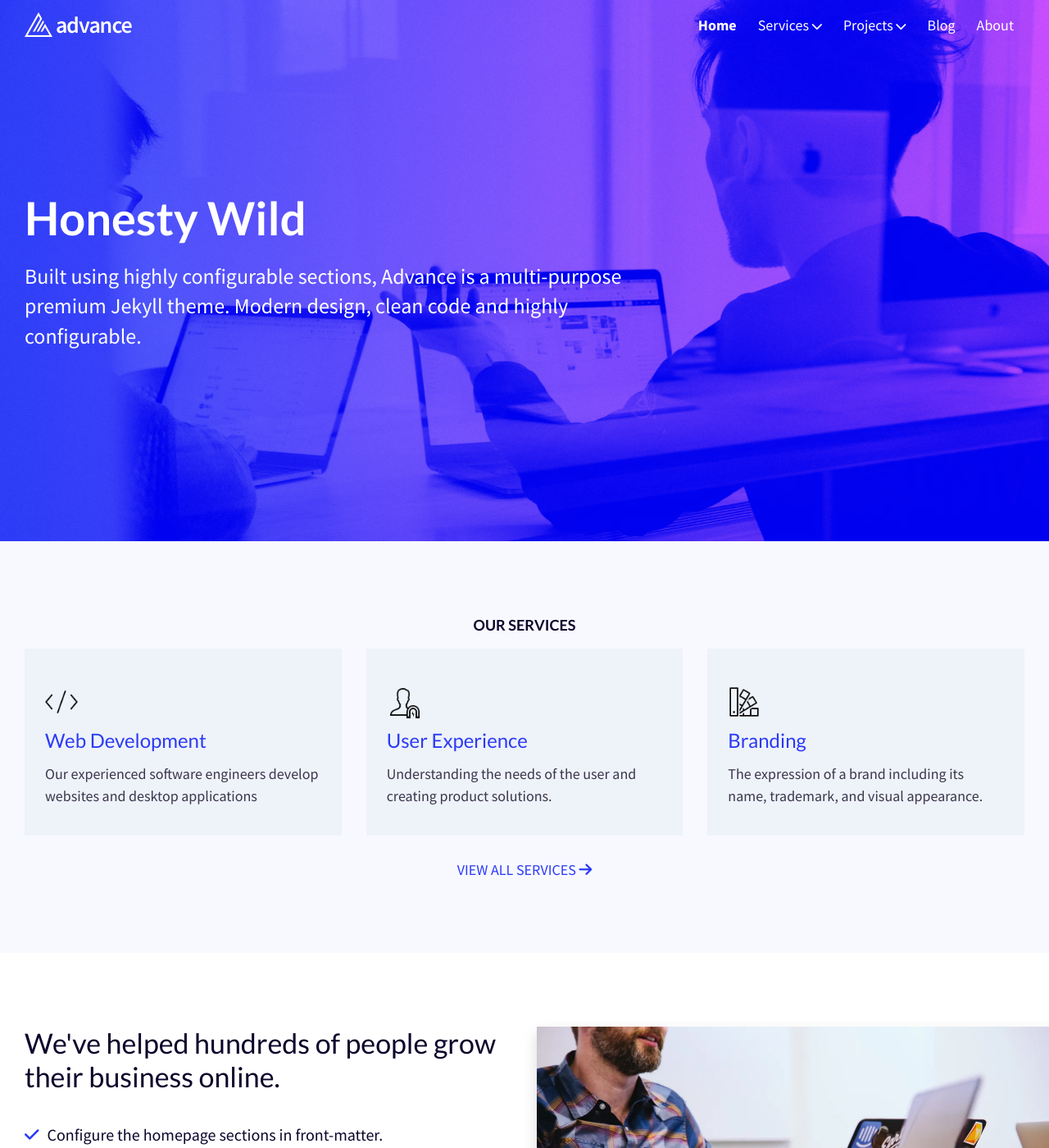
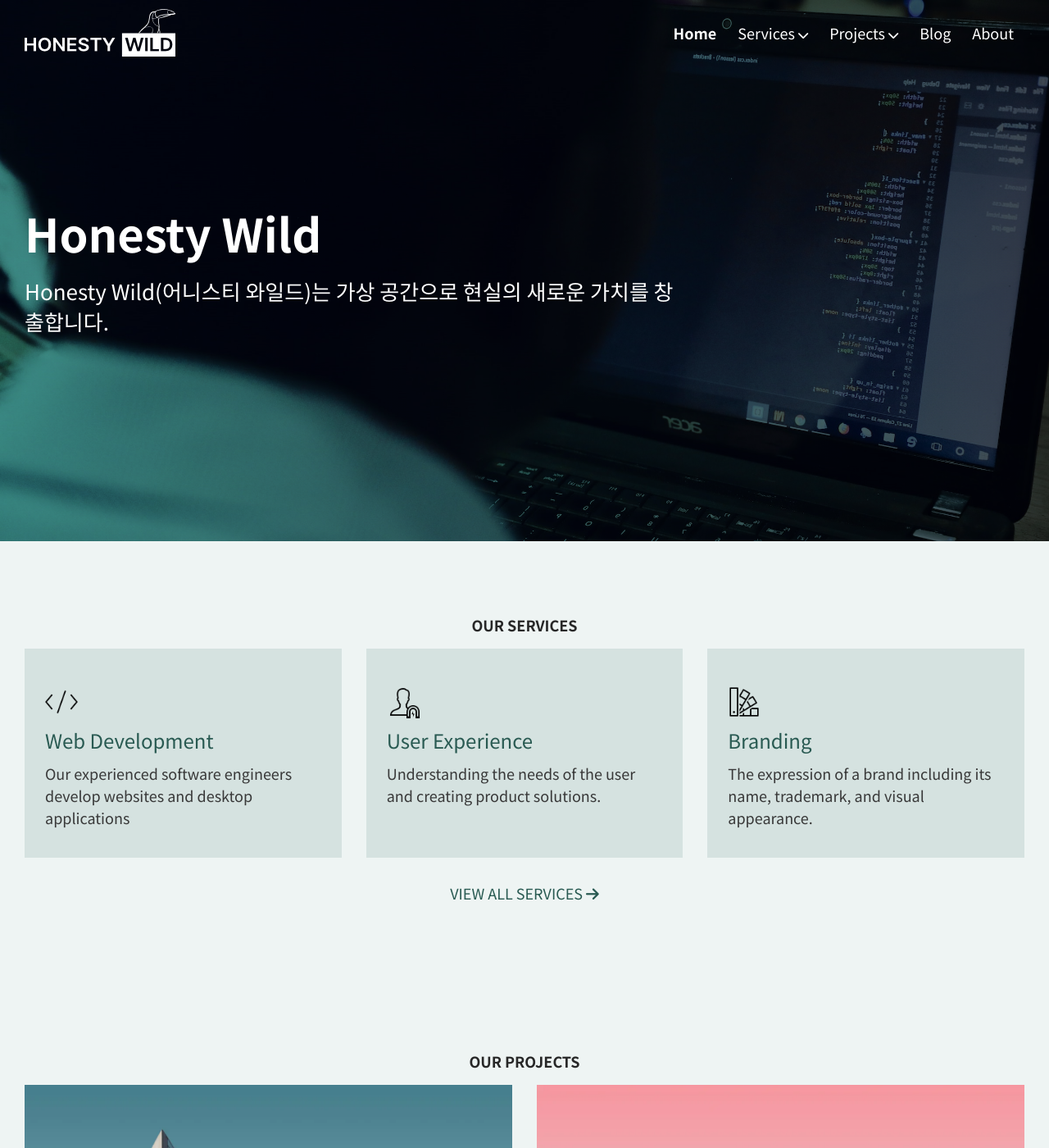
Before and after one commit to HonestyWild/honestywild.github.io, a Jekyll site: the page built from pages/home.md, in a window 1280 px wide and 1400 px high. Shown: the whole window at 82% size. Built offline with Jekyll 4.4.1, drawn with Linux system fonts in a browser that asks for light colours; some of the changed text lies outside the part shown.

Commit message:
작업중

```diff
--- a/_config.yml
+++ b/_config.yml
@@ -81,43 +81,43 @@ category_dir: category
 
 colors:
   #light-mode colors
-  primary: "#2b3af7" #"#000000" #
-  primary_2: "#424ff8"
+  primary: "#295A52" #"#000000" #
+  primary_2: "#393F3E"
   primary_text: "#fdfcf9"
-  secondary: "#702bf7"
+  secondary: "#212529"
   background: "#ffffff"
-  background_2: "#f8f9ff"
-  background_3: "#eef2f9"
-  text: "#0d042b"
-  text_2: "#3b364c"
+  background_2: "#EEF4F3"
+  background_3: "#D5E2E0"
+  text: "#272727"
+  text_2: "#383838"
 
   # dark-mode colors
-  primary_dark: "#4486f2"
-  primary_2_dark: "#2f74e5"
+  primary_dark: "#759A93"
+  primary_2_dark: "#131313"
   primary_text_dark: "#fdfcf9"
-  secondary_dark: "#8215cb"
-  background_dark: "#0f0f10"
-  background_2_dark: "#1a191c"
+  secondary_dark: "#212529"
+  background_dark: "#131313"
+  background_2_dark: "#131313"
   background_3_dark: "#222124"
-  text_dark: "#f5f5ec"
-  text_2_dark: "#b6c3d6"
+  text_dark: "#EEF4F3"
+  text_2_dark: "#D5E2E0"
 
 
 fonts:
-  google_fonts: "https://fonts.googleapis.com/css2?family=Fira+Mono&family=Lato:wght@300;400;700&family=Source+Sans+Pro:wght@300;400;700&display=swap"
-  heading: "Lato"
-  base: "Source Sans Pro"
-  monospace: "Fira Mono"
-  logo: "Lato"
+  google_fonts: "https://fonts.googleapis.com/css2?family=Noto+Sans+KR:wght@300;400;700&display=swap"
+  heading: "Noto Sans KR"
+  base: "Noto Sans KR"
+  monospace: "Noto Sans KR"
+  logo: "Noto Sans KR"
 
 logo:
-  logo_text: "Jekyll Advance"
+  logo_text: "Honesty wild"
   logo_image: assets/images/logo/logo.png
   logo_image_mobile: assets/images/logo/logo-mobile.png
   logo_image_invert: assets/images/logo/logo-invert.png
   logo_image_invert_mobile: assets/images/logo/logo-invert-mobile.png
-  logo_image_desktop_height: "30px"
-  logo_image_desktop_width: "132px"
+  logo_image_desktop_height: "58px"
+  logo_image_desktop_width: "184px"
   logo_image_mobile_height: "30px"
   logo_image_mobile_width: "34px"
   show_logo_image_on_mobile: true
--- a/_sass/framework/_variables.scss
+++ b/_sass/framework/_variables.scss
@@ -46,5 +46,5 @@ $spacers:
 );
 
 // Theme Variables
-$header-height: 60px !default;
+$header-height: 80px !default;
 $card-border-radius: 4px !default;
--- a/_sass/theme/_card.scss
+++ b/_sass/theme/_card.scss
@@ -37,7 +37,7 @@
     justify-content: center;
     i {
       font-size: 40px;
-      color: white;
+      color: rgb(252, 255, 83);
     }
     img {
       width: 100%;
--- a/pages/home.md
+++ b/pages/home.md
@@ -1,7 +1,7 @@
 ---
 layout: home
 permalink: "/"
-title: "Jekyll Advance"
+title: "Honesty Wild"
 description: "Advance is a multi-purpose premium Jekyll theme. Modern design, clean code and highly configurable."
 header_transparent: true
 meta_title: Jekyll Advance - Premium Jekyll Theme
@@ -9,9 +9,9 @@ meta_title: Jekyll Advance - Premium Jekyll Theme
 hero:
   enabled: true
   heading: "Honesty Wild"
-  sub_heading: "Built using highly configurable sections, Advance is a multi-purpose premium Jekyll theme. Modern design, clean code and highly configurable."
+  sub_heading: "Honesty Wild(어니스티 와일드)는 가상 공간으로 현실의 새로운 가치를 창출합니다."
   text_color: "#FFFFFF"
-  background_color: "#1d2830"
+  background_color: "#295A52" #1d2830
   background_gradient: true
   background_image: "/assets/images/gen/home/home-1-large.webp"
   background_image_blend_mode: overlay # "overlay", "multiply", "screen"
```
Also changed, not shown: other parts of pages/home.md (+2 -2 lines), collections/_services/web-development.md (+1 -1 lines), assets/images/gen/home/home-1-large.webp, assets/images/gen/home/home-1-large2.webp (added), assets/images/gen/home/home-1-large3.webp (added), assets/images/logo/logo-invert-mobile.png, assets/images/logo/logo-invert.png, assets/images/logo/logo-mobile.png, assets/images/logo/logo.png.
